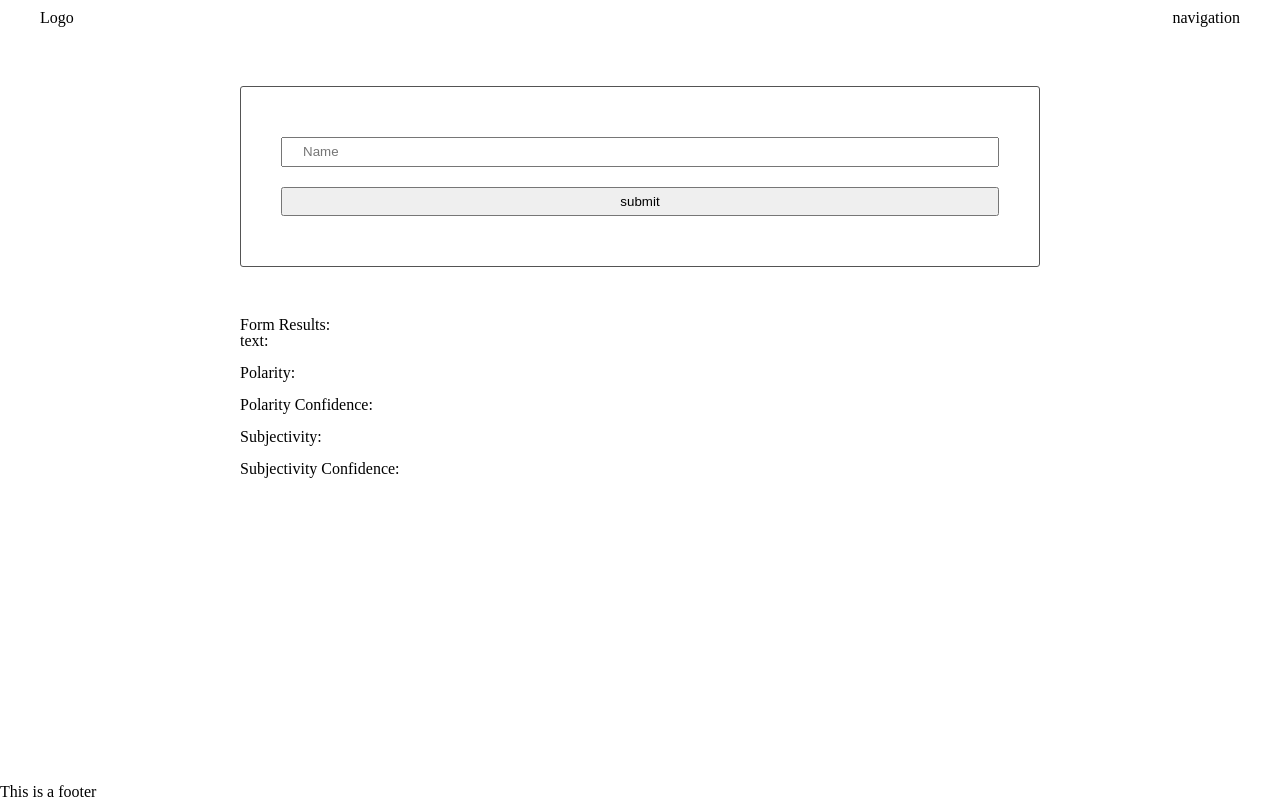
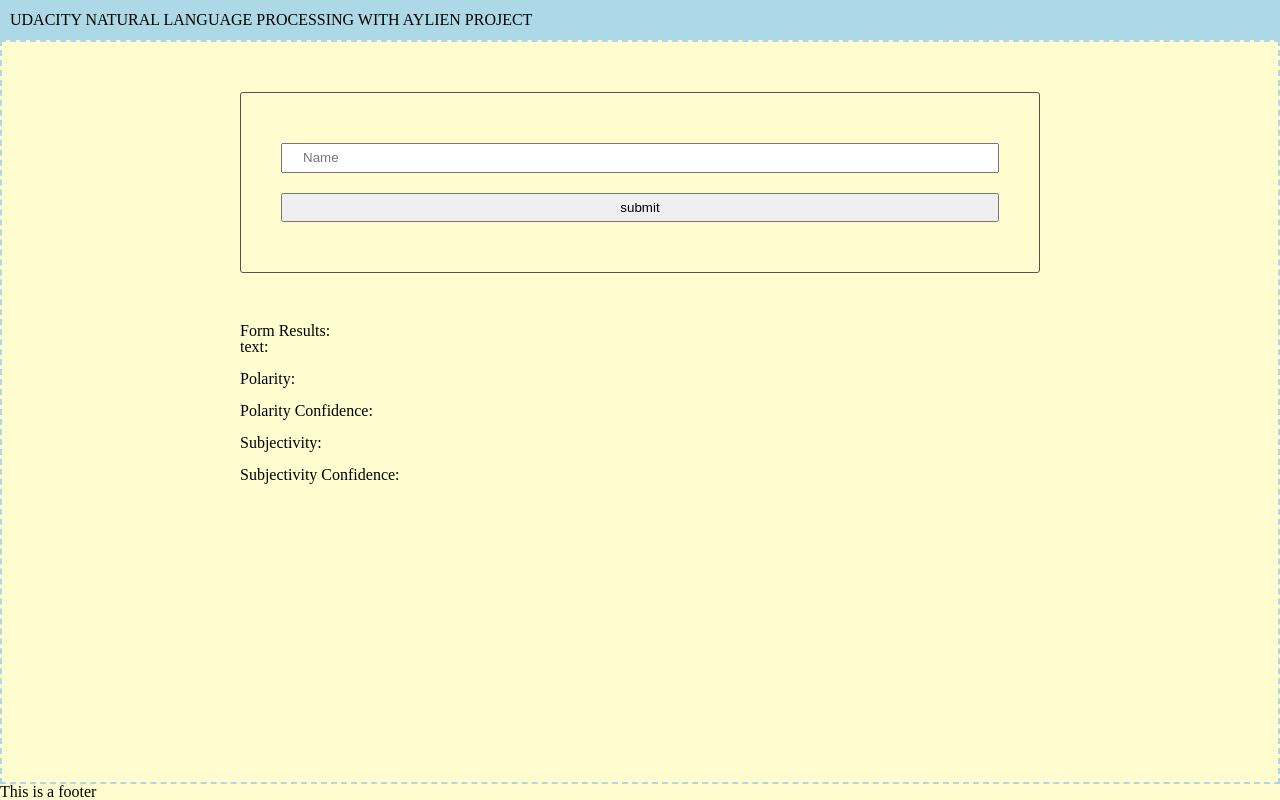
Before and after one commit to Rippyblogger/Natural-Language-Processing, a website: page src/client/views/index.html in a window 1280 px wide. Drawn offline with nearby package versions, Linux system fonts and the light colour scheme; files that its build step writes are made by us from their sources.

Commit message:
Made changes to the sass files

```diff
--- a/src/client/index.js
+++ b/src/client/index.js
@@ -15,5 +15,5 @@
 
 console.log(checkForName);
 
-alert("I EXIST")
+//alert("I EXIST")
 console.log("CHANGE!!");
--- a/src/client/styles/base.scss
+++ b/src/client/styles/base.scss
@@ -2,10 +2,13 @@
     display: flex;
     flex-direction: column;
     min-height: 100vh;
+    background-color: #FFFDD0;
 }
 
 main {
+    border: dashed 2px lightblue;
     flex: 2;
+
 }
 
 section {
--- a/src/client/styles/header.scss
+++ b/src/client/styles/header.scss
@@ -1,5 +1,13 @@
 header {
     display: flex;
     justify-content: space-between;
-    padding: 10px 40px;
+    background-color: lightblue;
+    height: 40px;
+    align-items: center;
+
 }
+
+.some{
+    text-align: center;
+    padding: 10px;
+}
--- a/src/client/views/index.html
+++ b/src/client/views/index.html
@@ -13,12 +13,10 @@
     <body>
 
         <header>
-            <div class="">
-                Logo
+            <div class="some">
+                <h1>UDACITY NATURAL LANGUAGE PROCESSING WITH AYLIEN PROJECT</h1>
             </div>
-            <div class="">
-                navigation
-            </div>
+
         </header>
 
         <main>
@@ -45,4 +43,13 @@
         </footer>
 
     </body>
+    <script>
+        // Check that service workers are supported
+        if ('serviceWorker' in navigator) {
+            // Use the window load event to keep the page load performant
+            window.addEventListener('load', () => {
+                navigator.serviceWorker.register('/service-worker.js');
+            });
+        }
+    </script>
 </html>
--- a/webpack.prod.js
+++ b/webpack.prod.js
@@ -4,6 +4,7 @@
 const MiniCssExtractPlugin = require('mini-css-extract-plugin')
 const TerserPlugin = require('terser-webpack-plugin')
 const OptimizeCSSAssetsPlugin = require('optimize-css-assets-webpack-plugin')
+const WorkboxPlugin = require('workbox-webpack-plugin');
 
 
 
@@ -37,5 +38,6 @@
             filename: "./index.html",
         }),
         new MiniCssExtractPlugin({filename: '[name].css'})
+        new WorkboxPlugin.GenerateSW()
     ]
 }
```
Also changed, not shown: package.json (+5 -2 lines), 1 other file.
